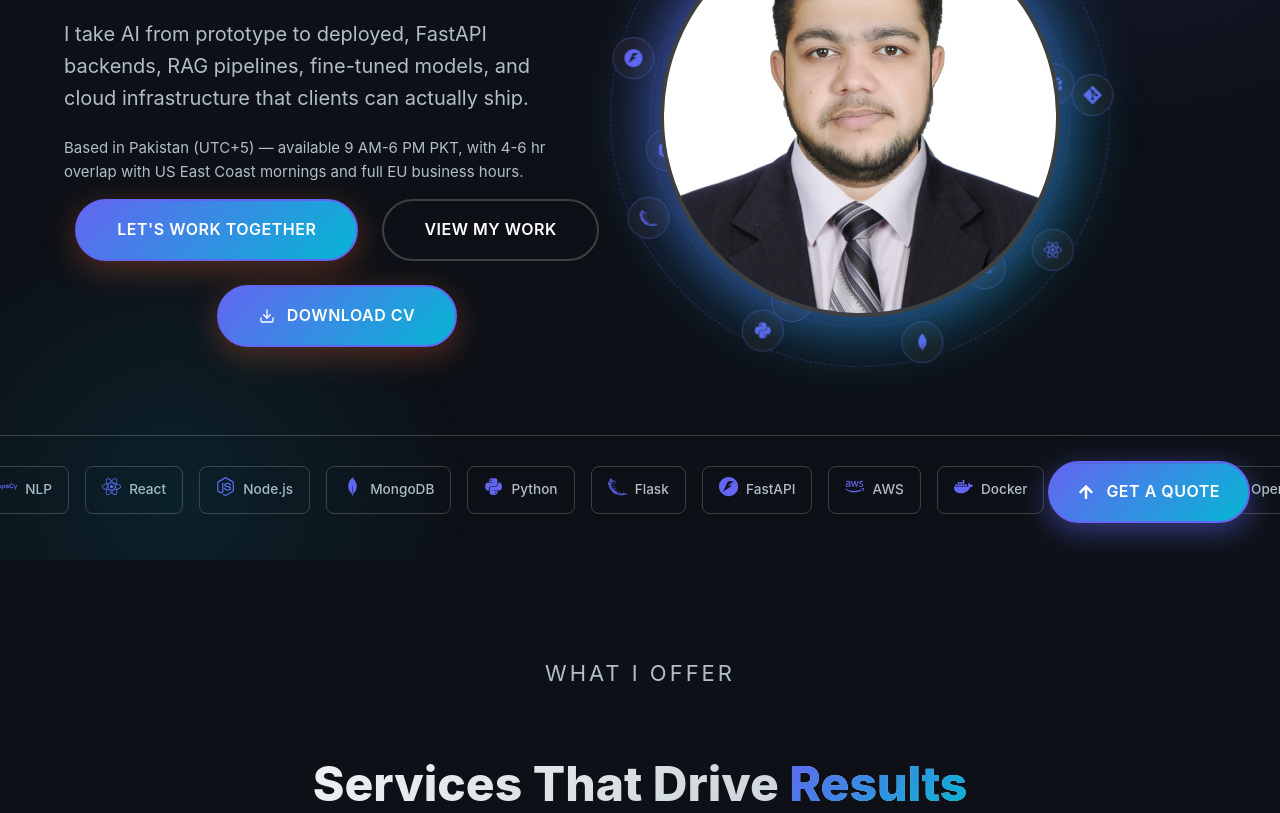
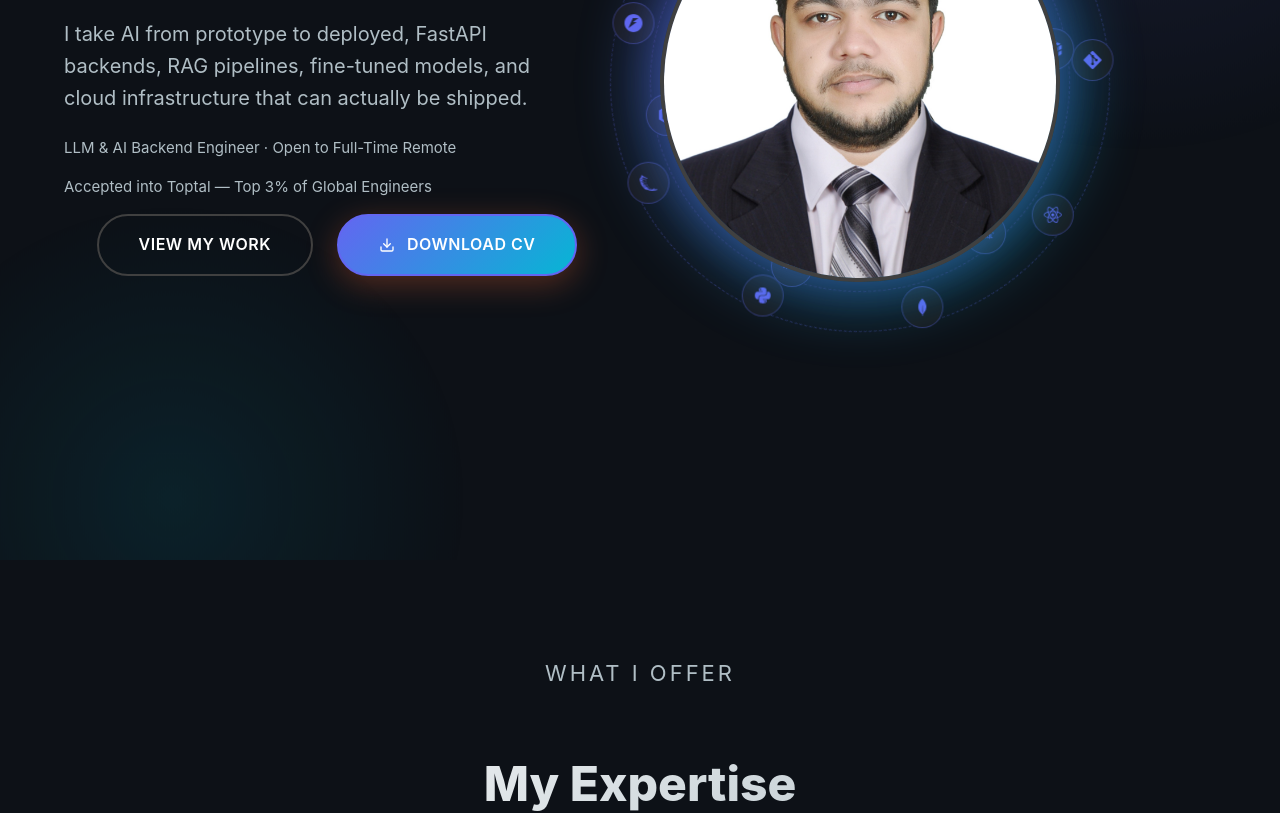
Before and after one commit to Hammad-Asif/hammad_portfolio-next, a Next.js app: page / in a window 1280 px wide. Shown: the part 240-1053 px from the top of the page. Built offline with nearby package versions, Linux system fonts and the light colour scheme.

Commit message:
update from freelance site to remote work

```diff
--- a/src/app/layout.jsx
+++ b/src/app/layout.jsx
@@ -15,16 +15,13 @@ const spaceGrotesk = Space_Grotesk({
 import './globals.css'
 export const metadata = {
   title: "Muhammad Hammad Asif — AI & Python Backend Engineer | Remote | Toptal",
-  description: "Toptal-vetted AI and Python backend engineer with 5+ years of experience building LLM integrations, ML pipelines, and FastAPI systems. Available for remote work with US, UK, and European teams.",
+  description: "Toptal-vetted AI and Python backend engineer with 5+ years of experience building LLM integrations, ML pipelines, and FastAPI systems. Seeking full-time remote roles with US, UK, and European teams.",
   keywords: "AI engineer for hire, Python backend developer, LLM integration developer, FastAPI developer, remote AI developer, ML engineer remote, hire Python developer Pakistan, NLP engineer, OpenAI API developer, machine learning engineer remote",
   authors: [{ name: "Muhammad Hammad Asif" }],
   robots: "index, follow",
   alternates: {
     canonical: "https://hammad-portfolio.recursivedata.com/",
   },
-  verification: {
-  google: 'paste-your-code-here',
-},
   openGraph: {
     title: "Muhammad Hammad Asif — AI & Python Backend Engineer",
     description: "Toptal-vetted engineer specializing in LLM integration, ML systems, and production APIs. Open to remote roles with US, UK, and EU teams.",
--- a/src/app/page.jsx
+++ b/src/app/page.jsx
@@ -28,7 +28,7 @@ export default function Home() {
       <SideProjects />
       <Publications />
       <Contact />
-      <FloatingCTA/>
+      {/* <FloatingCTA/> */}
       <Footer />
     </>
   );
--- a/src/components/Contact.jsx
+++ b/src/components/Contact.jsx
@@ -10,7 +10,7 @@ const Contact = () => {
         phone: '',
         company: '',
         service: '',
-        budget: '',
+        // budget: '',
         message: ''
     });
     const [loading, setLoading] = useState(false);
@@ -73,11 +73,8 @@ const Contact = () => {
             <div className="container">
                 <div className="contact-info">
                     <p className="section-subtitle">Get In Touch</p>
-                    <h2>Let's Build Something <span className="gradient-text">Amazing Together</span></h2>
-                    <p>
-                        Have a project in mind? I'd love to hear about it. Fill out the form and I'll get back to you
-                        within 24 hours with a free consultation and quote.
-                    </p>
+                    <h2><span className="gradient-text">I'm currently open to full-time remote positions. Feel free to reach out directly.</span></h2>
+
 
                     <div className="contact-details">
                         {contactInfo.map((item, index) => (
@@ -168,7 +165,7 @@ const Contact = () => {
                                 <option value="Other">Other</option>
                             </select>
                         </div>
-                        <div className="form-group">
+                        {/* <div className="form-group">
                             <label htmlFor="budget">Budget Range</label>
                             <select
                                 id="budget"
@@ -183,7 +180,7 @@ const Contact = () => {
                                 <option value="$10,000 - $25,000">$10,000 - $25,000</option>
                                 <option value="$25,000+">$25,000+</option>
                             </select>
-                        </div>
+                        </div> */}
                     </div>
 
                     <div className="form-group">
@@ -199,7 +196,7 @@ const Contact = () => {
                     </div>
 
                     <button type="submit" className="form-submit" disabled={loading}>
-                        {loading ? 'Sending...' : 'Send Message & Get Free Quote'}
+                        {loading ? 'Sending...' : 'Send Message'}
                     </button>
                 </form>
             </div>
--- a/src/components/FAQ.jsx
+++ b/src/components/FAQ.jsx
@@ -10,17 +10,21 @@ const FAQ = () => {
       answer: "I work PKT (UTC+5), which gives me natural overlap with US East Coast mornings (my afternoon) and full coverage of EU business hours. I use async-first workflows — daily written updates, Loom videos for demos, and a shared project board so you always know where things stand without needing a call. For time-sensitive projects, I'm flexible on hours."
     },
     {
-      question: "How do payments and invoicing work?",
-      answer: "I invoice in USD via Stripe, Wise, or PayPal — whichever works for your team. Milestone-based structure: 30% to start, 40% at mid-delivery, 30% on completion. Monthly invoicing available for ongoing work. No hidden fees, no currency conversion surprises on your end."
+      question: "Are you open to full-time remote employment?",
+      answer: "Yes, I'm actively looking for full-time remote roles. I can be hired directly or through Deel. I'm available immediately."
     },
     {
-      question: "Are you open to full-time remote roles, or only freelance?",
-      answer: "Both. I'm open to full-time remote positions, long-term contracts, and project-based freelance. I'm set up to work as a remote contractor through Deel, Remote.com, or direct contracts. If you're hiring for a senior AI/backend role and want someone fully embedded in your team, let's talk."
+      question: "How I Work?",
+      answer: "Open to full-time remote roles with US, UK, and EU teams."
     },
     {
-      question: 'Do you provide ongoing support and maintenance?',
-      answer: 'Yes! All projects include a free support period after launch (1-3 months depending on the package). After the free period, I offer affordable monthly maintenance plans that include bug fixes, security updates, performance monitoring, and minor feature additions.'
+      question: "Are you open to full-time remote roles?",
+      answer: "Both. I'm open to full-time remote positions and long-term contracts. I'm set up to work as a remote contractor through Deel, or direct contracts. If you're hiring for a senior AI/backend role and want someone fully embedded in your team, let's talk."
     },
+    // {
+    //   question: 'Do you provide ongoing support and maintenance?',
+    //   answer: 'Yes! All projects include a free support period after launch (1-3 months depending on the package). After the free period, I offer affordable monthly maintenance plans that include bug fixes, security updates, performance monitoring, and minor feature additions.'
+    // },
     {
       question: 'What technologies do you specialize in?',
       answer: 'I specialize in the MERN stack (MongoDB, Express.js, React, Node.js) and also work extensively with Python, Flask/FastAPI, AI/ML Development, LLM Integerations and AWS. For AI projects, I use various ML frameworks. I choose the best technology stack based on your project requirements.'
--- a/src/components/Hero.jsx
+++ b/src/components/Hero.jsx
@@ -99,13 +99,16 @@ const Hero = () => {
                     </h1>
 
                     <p className="hero-description">
-                        I take AI from prototype to deployed, FastAPI backends, RAG pipelines, fine-tuned models, and cloud infrastructure that clients can actually ship.
+                        I take AI from prototype to deployed, FastAPI backends, RAG pipelines, fine-tuned models, and cloud infrastructure that can actually be shipped.
                     </p>
                     <p className="hero-description2 text-sm text-gray-400 mt-2">
-                        Based in Pakistan (UTC+5) — available 9 AM-6 PM PKT, with 4-6 hr overlap with US East Coast mornings and full EU business hours.
+                        LLM & AI Backend Engineer · Open to Full-Time Remote
+                    </p>
+                    <p className="hero-description2 text-sm text-gray-400 mt-2">
+                    Accepted into Toptal — Top 3% of Global Engineers
                     </p>
                     <div className="hero-buttons">
-                        <Link
+                        {/* <Link
                             to="contact"
                             spy={true}
                             smooth={true}
@@ -114,7 +117,7 @@ const Hero = () => {
                             className="btn btn-primary btn-large"
                         >
                             Let's Work Together
-                        </Link>
+                        </Link> */}
                         <Link
                             to="projects"
                             spy={true}
@@ -180,7 +183,7 @@ const Hero = () => {
 
 
             </div>
-            <div className="hero-tech-stack">
+            {/* <div className="hero-tech-stack">
                 <div className="marquee-wrapper">
                     <div className="marquee-track">
                         {[...techStack, ...techStack].map((skill, index) => (
@@ -191,7 +194,7 @@ const Hero = () => {
                         ))}
                     </div>
                 </div>
-            </div>
+            </div> */}
 
         </section >
     );
--- a/src/components/Services.jsx
+++ b/src/components/Services.jsx
@@ -40,7 +40,7 @@ const Services = () => {
       <div className="container">
         <div className="section-header">
           <p className="section-subtitle">What I Offer</p>
-          <h2 className="section-title">Services That Drive <span className="gradient-text">Results</span></h2>
+          <h2 className="section-title">My Expertise </h2>
           <p className="section-description">
             From concept to deployment, I provide end-to-end development solutions tailored to your business needs.
           </p>
```
